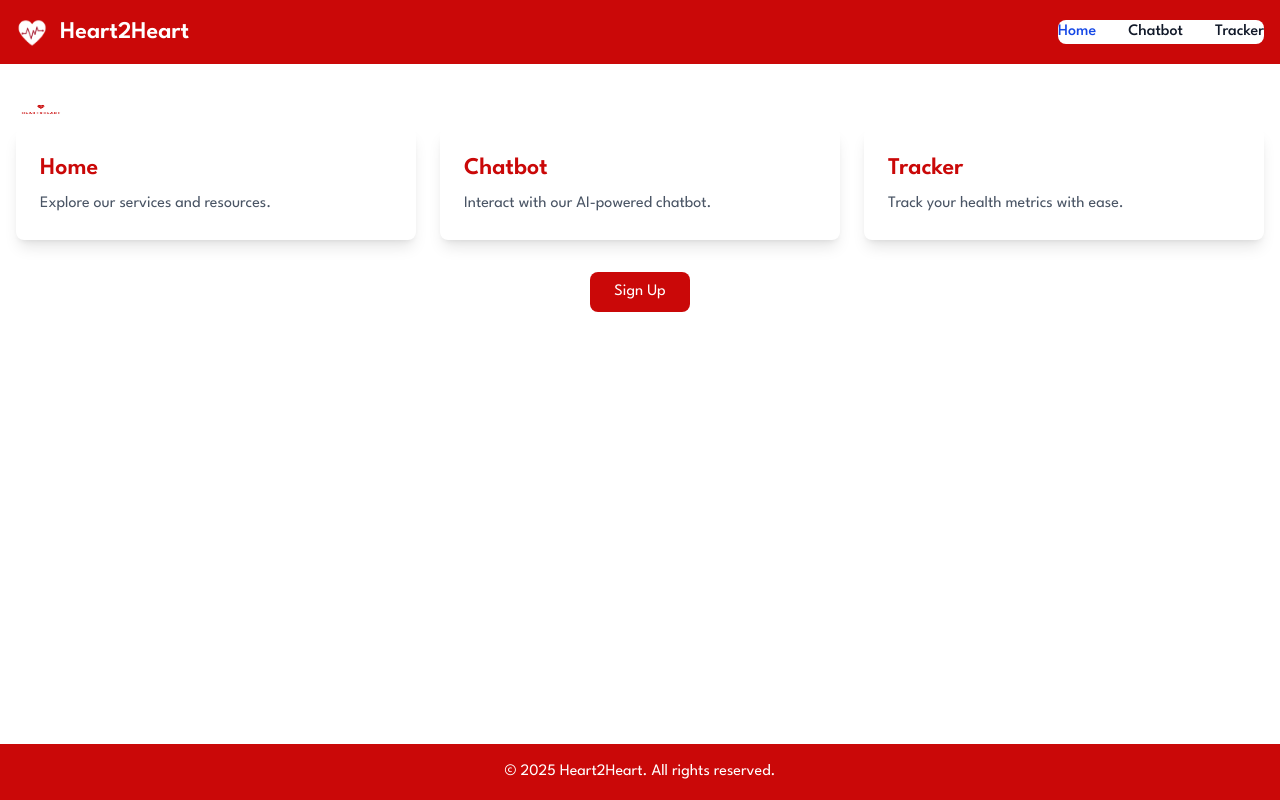
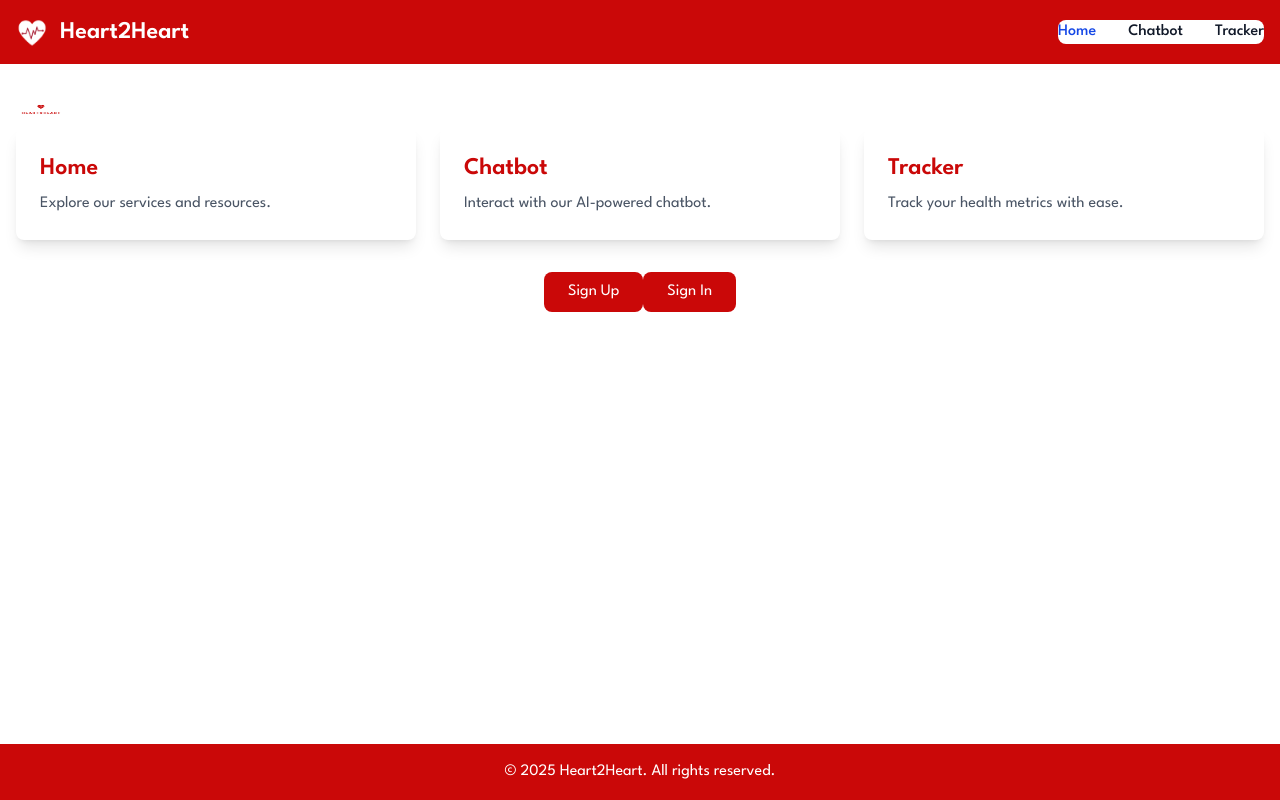
Before and after one commit to brxndd/BeachHacks-2025, a Next.js app in the folder frontend/: page / in a window 1280 px wide. Built offline with nearby package versions, Linux system fonts and the light colour scheme.

Commit message:
home page changes

```diff
--- a/frontend/app/page.tsx
+++ b/frontend/app/page.tsx
@@ -33,6 +33,7 @@
           </div>
           <div className="text-center mt-8">
             <button className="bg-[#CA0808] text-white px-6 py-2 rounded-lg hover:bg-red-800">Sign Up</button>
+            <button className="bg-[#CA0808] text-white px-6 py-2 rounded-lg hover:bg-red-800">Sign In</button>
           </div>
         </div>
       </main>
--- a/frontend/package.json
+++ b/frontend/package.json
@@ -3,7 +3,7 @@
   "version": "0.1.0",
   "private": true,
   "scripts": {
-    "dev": "next dev --turbopack",
+    "dev": "next dev ",
     "build": "next build",
     "start": "next start",
     "lint": "next lint"
```
